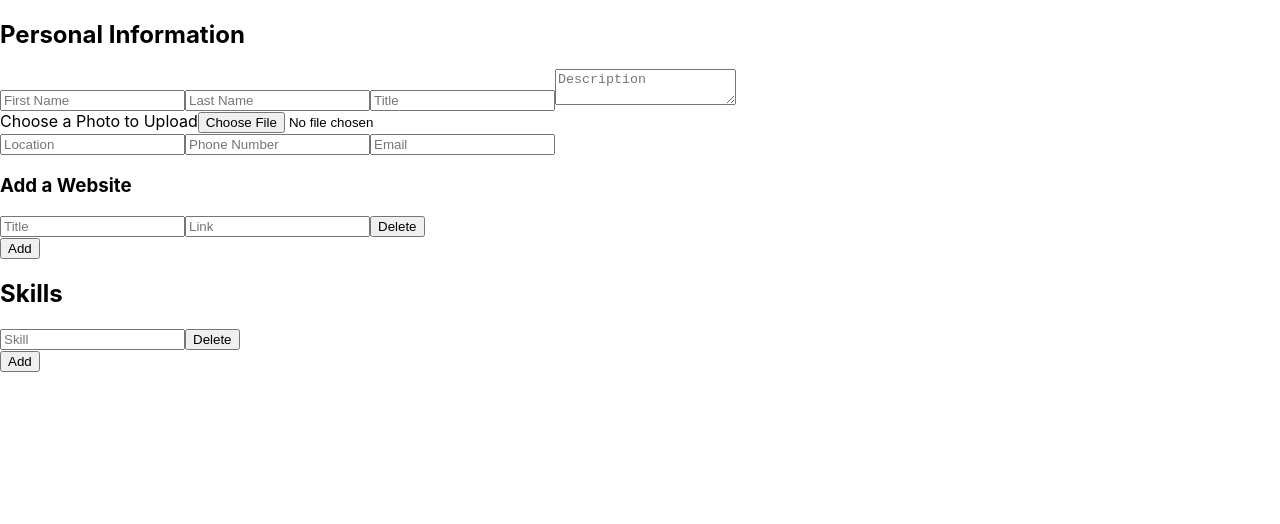
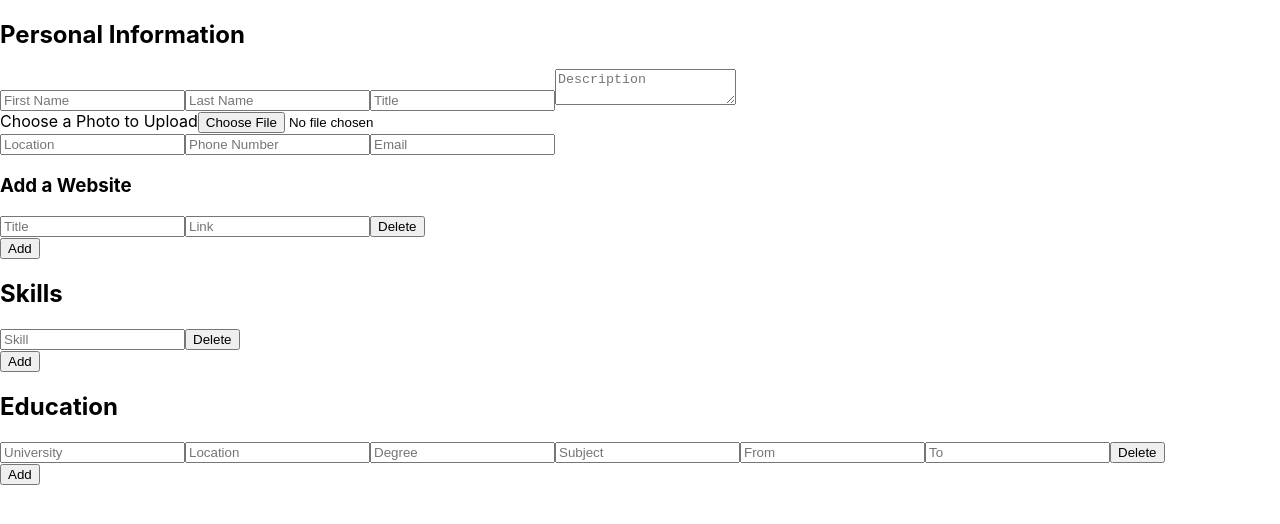
Before and after one commit to lindsaysofia/cv-project, a React (Create React App) app: page / in a window 1280 px wide. Shown: the top 524 px of the page. Built offline with nearby package versions, Linux system fonts and the light colour scheme.

Commit message:
started on EducationInput component

```diff
--- /dev/null
+++ b/src/components/Education.js
@@ -0,0 +1,35 @@
+import DeleteButton from "./DeleteButton";
+
+function Education() {
+  return (
+    <div>
+      <input
+        placeholder="University"
+        type="text"
+      />
+      <input
+        placeholder="Location"
+        type="text"
+      />
+      <input
+        placeholder="Degree"
+        type="text"
+      />
+      <input
+        placeholder="Subject"
+        type="text"
+      />
+      <input
+        placeholder="From"
+        type="text"
+      />
+      <input
+        placeholder="To"
+        type="text"
+      />
+      <DeleteButton />
+    </div>
+  );
+}
+
+export default Education;
--- a/src/components/EducationInput.js
+++ b/src/components/EducationInput.js
@@ -1,6 +1,12 @@
+import Education from "./Education";
+import AddButton from "./AddButton";
+
 function EducationInput() {
   return (
     <div>
+      <h2>Education</h2>
+      <Education />
+      <AddButton />
     </div>
   );
 }
```
